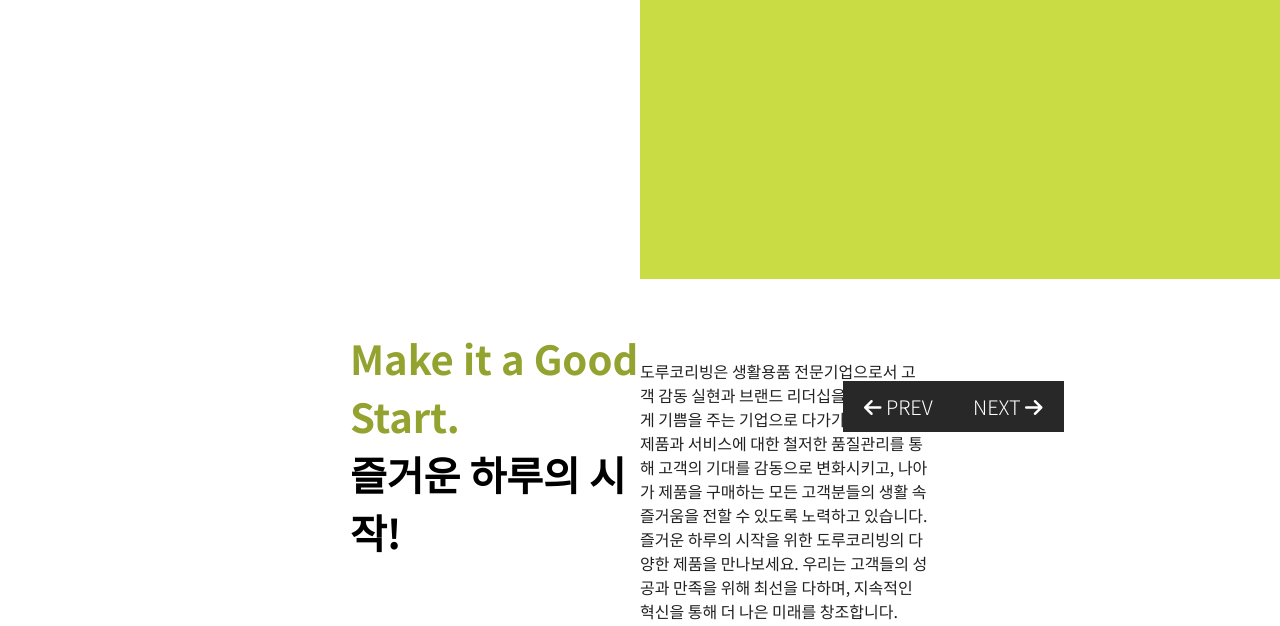
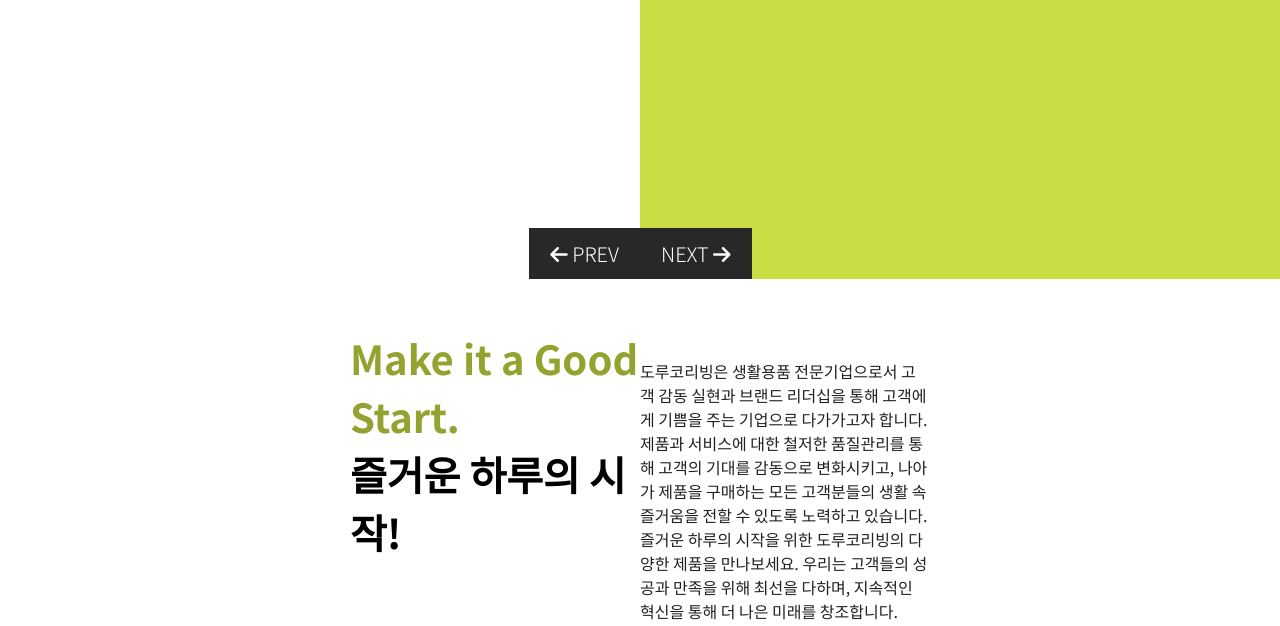
Before and after one commit to kanghyejin1105/dorco, a plain HTML site: page index.html in a window 1280 px wide. Shown: the part 521-1147 px from the top of the page. Drawn offline with nearby package versions, Linux system fonts and the light colour scheme.

Commit message:
최종수정

```diff
--- a/dorco.css
+++ b/dorco.css
@@ -279,14 +279,14 @@ body {
 
 #section .main .main_button .prev {
     position: absolute;
-    left: 843px;
-    top: 902px;
+    right: 50%;
+    bottom: 0px;
 }
 
 #section .main .main_button .next {
     position: absolute;
-    left: 952px;
-    top: 902px;
+    left: 50%;
+    bottom: 0px;
 }
 
 #section .main .main_button .prev:hover,
--- a/index.html
+++ b/index.html
@@ -171,10 +171,10 @@
 
                         </li>
                 </ul>
-            </div>
-            <div class="main_button">
-                <p class="prev"><i class="fa-solid fa-arrow-left"></i> PREV</p>
-                <p class="next">NEXT <i class="fa-solid fa-arrow-right"></i></p>
+                <div class="main_button">
+                    <p class="prev"><i class="fa-solid fa-arrow-left"></i> PREV</p>
+                    <p class="next">NEXT <i class="fa-solid fa-arrow-right"></i></p>
+                </div>
             </div>
         </div>
         <div class="sec2">
```
